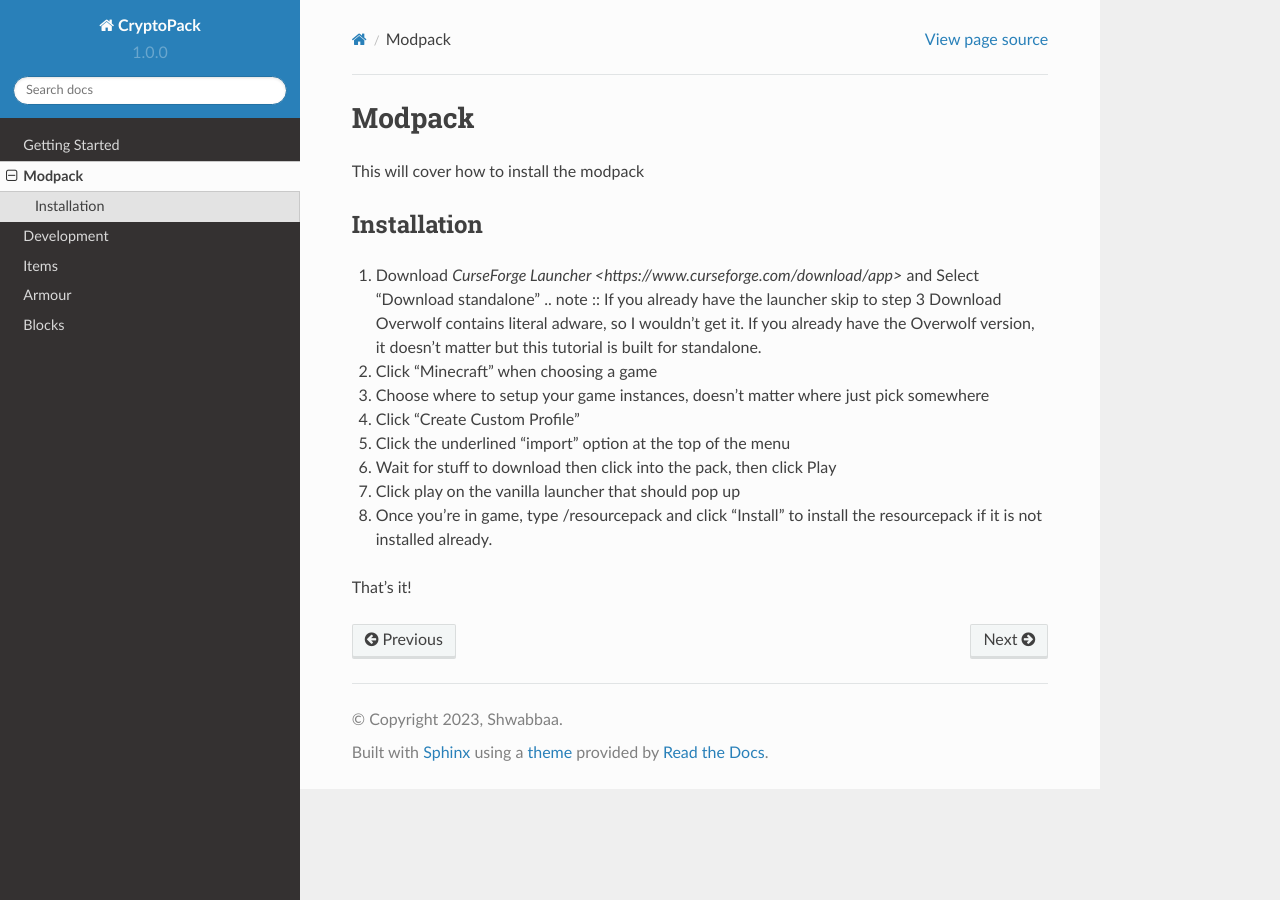
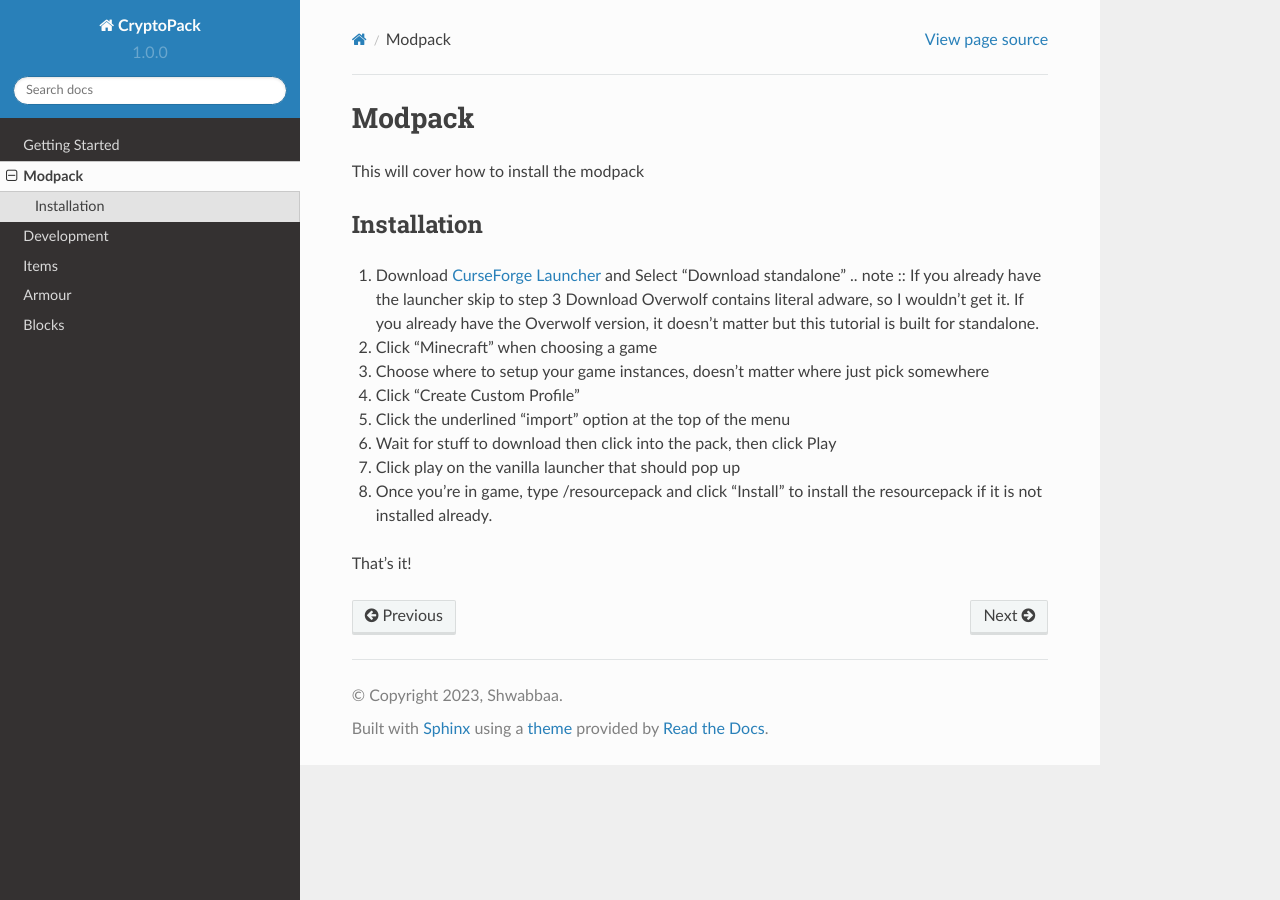
Before and after one commit to Shwabbaa/cryptopack-docs, a Sphinx documentation site: the page built from docs/source/modpack.rst, in a window 1280 px wide. Built offline with Sphinx 7.4.7 and the Read the Docs theme 2.0.0, drawn with Linux system fonts in a browser that asks for light colours; pages that are not in the unit, such as notebooks, are missing from menus.

Commit message:
Update modpack.rst

```diff
--- a/docs/source/modpack.rst
+++ b/docs/source/modpack.rst
@@ -6,7 +6,7 @@ This will cover how to install the modpack
 Installation
 ----------
 
-#. Download `CurseForge Launcher <https://www.curseforge.com/download/app>` and Select "Download standalone"
+#. Download `CurseForge Launcher <https://www.curseforge.com/download/app>`_ and Select "Download standalone"
    .. note ::
    If you already have the launcher skip to step 3
    Download Overwolf contains literal adware, so I wouldn't get it.
```
